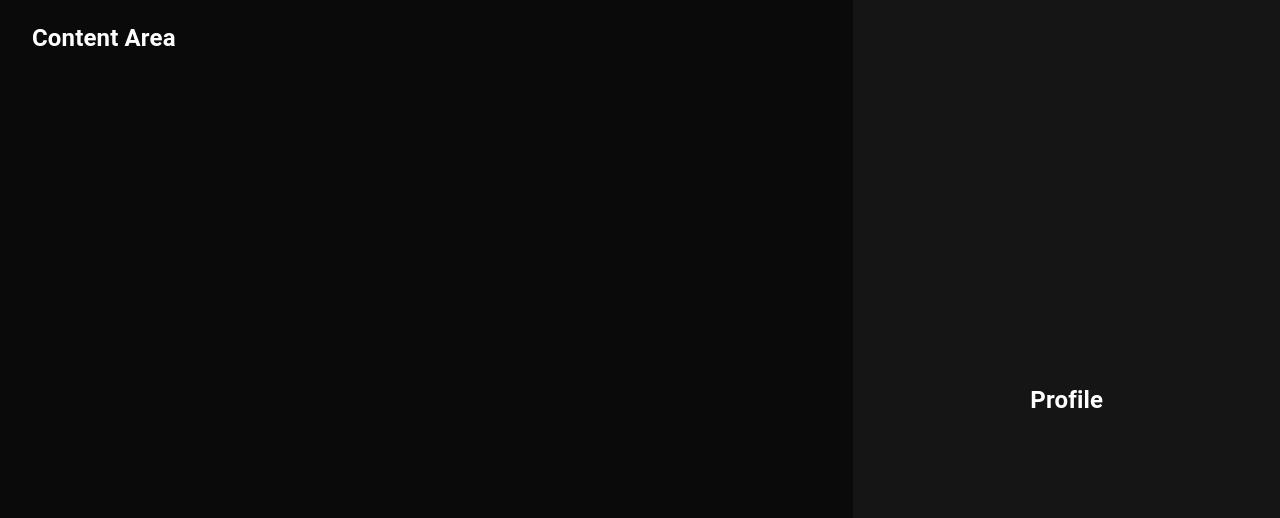
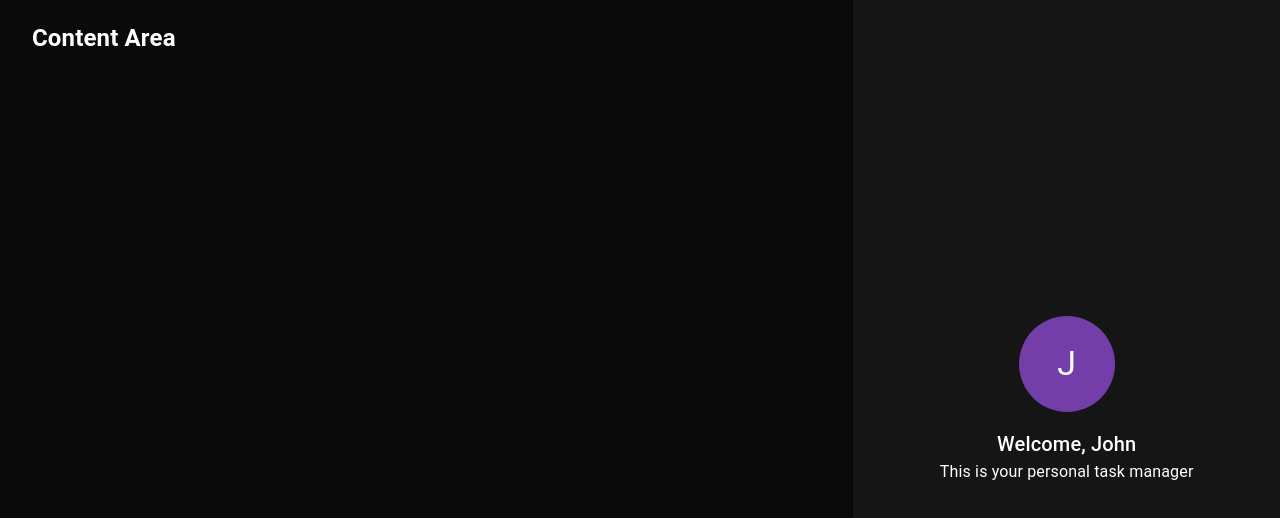
Before and after one commit to atmason90/task-manager, a React (Create React App) app in the folder task-manager/: page / in a window 1280 px wide. Shown: the top 518 px of the page. Built offline with nearby package versions, Linux system fonts and the light colour scheme.

Commit message:
build layout for profile component

```diff
--- a/task-manager/src/components/profile/profile.tsx
+++ b/task-manager/src/components/profile/profile.tsx
@@ -4,13 +4,34 @@
 
 export const Profile: FC = (): ReactElement => {
     {
-        // Avatar
-    }
-    {
         // Name
     }
     {
         // Welcome Message
     }
-    return (<h2>Profile</h2>)
+    return (
+        // container for profile
+        <Box
+            display='flex'
+            flexDirection='column'
+            justifyContent='center'
+            alignItems='center'
+        >
+            {/* Avatar from mui */}
+            <Avatar
+                sx={{
+                    width: '96px',
+                    height: '96px',
+                    backgroundColor: 'primary.main',
+                    marginBottom: '16px',
+                }}
+            >
+                <Typography variant='h4' color='text.primary'>J</Typography>
+            </Avatar>
+            {/* Name using typography from mui */}
+            <Typography variant='h6' color='text.primary'>Welcome, John</Typography>
+            {/* Welcome Message using typography from mui */}
+            <Typography variant='body1' color='text.primary'>This is your personal task manager</Typography>
+        </Box>
+    )
 }
```
